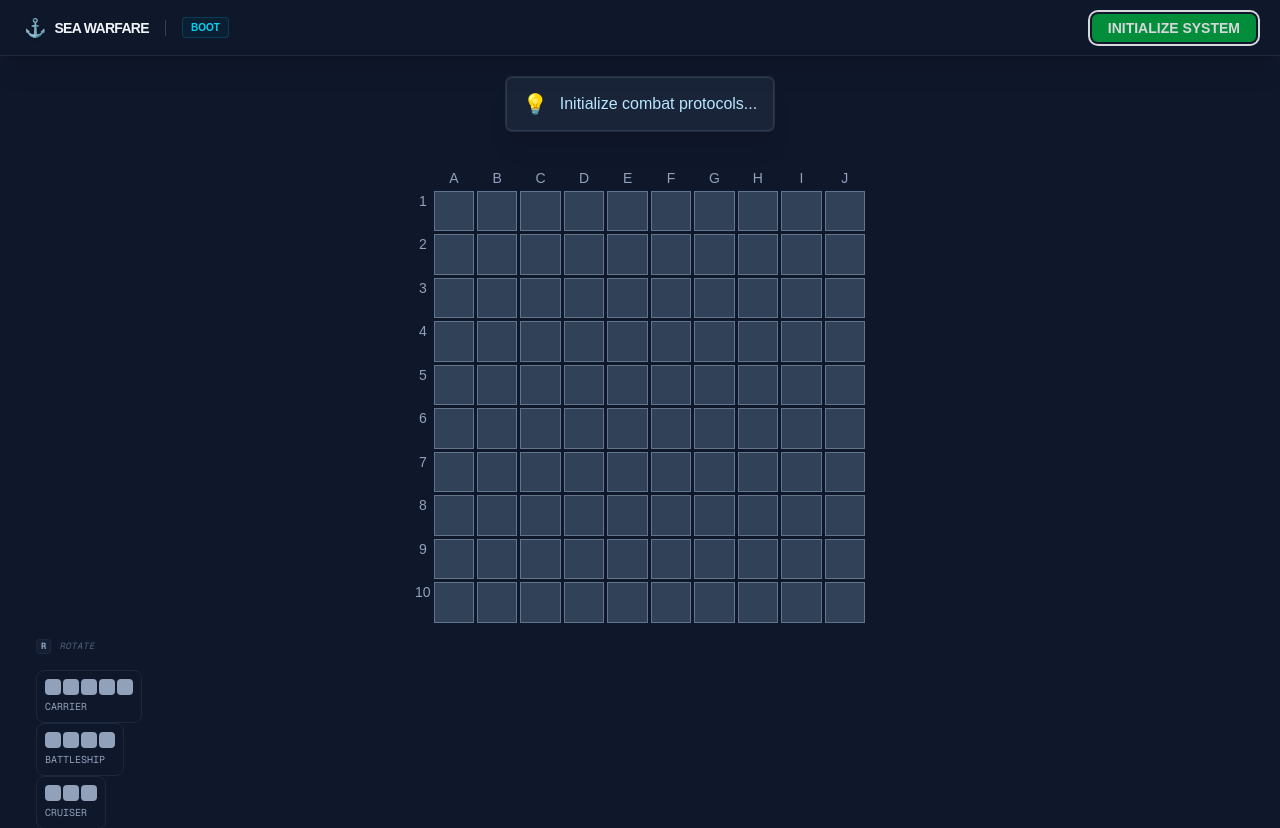
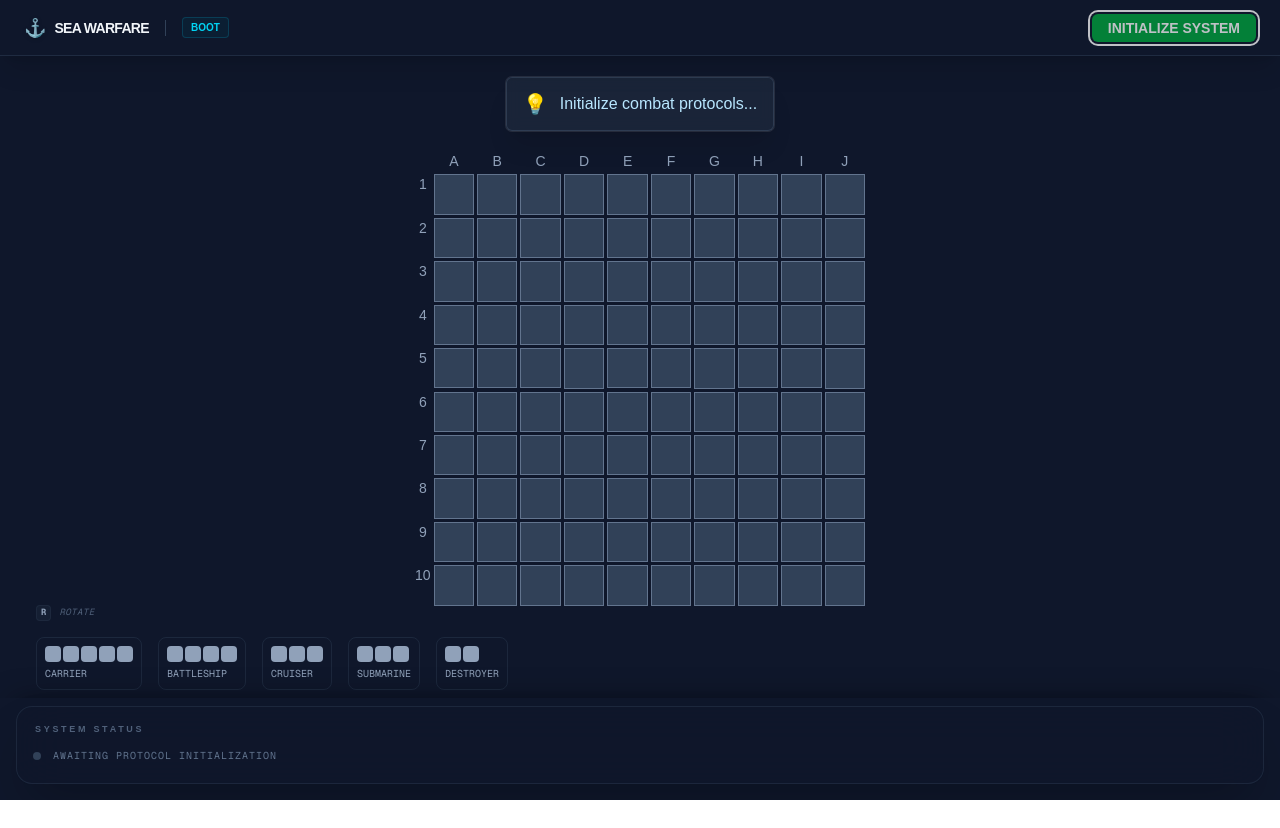
Before and after one commit to BetoCarr/sea-warfare, a Next.js app: page / in a window 1280 px wide. Shown: the top 828 px of the page. After the commit the page ends 800 px from the top, so only its background shows below. Built offline with nearby package versions, Linux system fonts and the light colour scheme.

Commit message:
refactor(layout): improve GameStage vertical spacing using flex-1 and shrink-0 (fix overlap issues)

```diff
--- a/src/app/layout.tsx
+++ b/src/app/layout.tsx
@@ -28,7 +28,7 @@ export default function RootLayout({
       <body
         className={`${geistSans.variable} ${geistMono.variable} antialiased min-h-screen bg-slate-900 text-slate-100 overflow-hidden`}
       >
-        <div id="app-root" className="min-h-screen flex flex-col">
+        <div id="app-root" className="h-[100dvh] flex flex-col">
           {children}
         </div>
       </body>
--- a/src/components/game/GameStage.tsx
+++ b/src/components/game/GameStage.tsx
@@ -50,6 +50,7 @@ export const GameStage = ({
     // --- Mobile Bridge ---
     const placement = useShipPlacement();
     console.log(placement)
+
     // Keyboard shortcut 'R' for rotation
     useEffect(() => {
         const handleKeyDown = (e: KeyboardEvent) => {
@@ -68,7 +69,7 @@ export const GameStage = ({
             phase === GamePhase.PLACEMENT && "md:pr-[280px]"
         )}>
             {/* 1. TOP SLOT: Feedback / Instructions (Stable Height) */}
-            <div className="h-20 sm:h-24 flex items-center justify-center flex-none z-20 pointer-events-none">
+            <div className="h-20 sm:h-24 flex items-center justify-center shrink-0">
                 <FeedbackMessage
                     message={activeMessage}
                     type={activeType}
@@ -78,8 +79,7 @@ export const GameStage = ({
             </div>
 
             {/* 2. CENTER SLOT: The Main Engagement Area (Board) */}
-            <div className="flex items-center justify-center min-h-0 py-2 sm:py-4">
-                <div className="w-full max-w-full flex items-center justify-center transition-transform duration-500">
+                <div className="flex-1 min-h-0 flex items-center justify-center py-2 sm:py-4">                <div className="w-full max-w-full flex items-center justify-center transition-transform duration-500">
                     <Board
                         size={10}
                         cells={playerBoard}
@@ -94,8 +94,8 @@ export const GameStage = ({
                     />
                 </div>
             </div>
-
-            <div className="flex flex-col gap-2 sm:gap-4 px-1">
+            {/* 3. BOTTOM SLOT: Ship Palette */}
+            <div className="shrink-0 flex flex-col gap-2 sm:gap-4 px-1">
                 <div className="flex justify-between items-center">
                     <OrientationToggle
                         orientation={placement.orientation}
--- a/src/components/game/ShipPalette.tsx
+++ b/src/components/game/ShipPalette.tsx
@@ -1,7 +1,6 @@
 "use client";
 import type { ShipType } from "@/lib/utils/types";
 import { ShipSpec } from "@/lib/game-logic/ships/ship-spec";
-// import { useShipPlacement } from "@/application/placement/useShipPlacement";
 import { useGameStore } from "@/lib/store/game-store";
 import { cn } from "@/lib/utils/utils";
 import { useMemo } from "react";
@@ -18,6 +17,7 @@ import { ShipPaletteItem } from "./ShipPaletteItem";
  * - Subscribes to `orientation` to layout segments horizontally or vertically.
  * - This provides WYSIWYG drag-and-drop feedback.
  */
+
 interface ShipPaletteProps {
     ships: ShipSpec[];
     selectedShipType: ShipType | null;
@@ -40,28 +40,27 @@ export const ShipPalette = ({
     return (
         <div
             className={cn(
-                "w-full h-full min-h-0 min-w-0 flex flex-col gap-4",
+                "w-full h-full min-h-0 min-w-0 flex flex-row gap-4",
             )}
         >
-            <div className="relative flex flex-col gap-2 sm:gap-4">
+            <div className="relative flex flex-row flex-wrap gap-2 sm:gap-4">
                 {/* Internal Ship List */}
-                <div>
                     {ships.map(ship => {
 
                         const isPlaced = placedTypes.has(ship.type);
                         const isSelected = selectedShipType === ship.type;
 
                         return (
+                            <div key={ship.type} className= "mb-2 last:mb-0">
                                 <ShipPaletteItem
                                     type={ship.type}
                                     size={ship.size}
                                     isSelected={isSelected}
                                     selectShip={() => selectShip(ship.type)}
                                 />
+                            </div>
                         );
                     })}
-                </div>
-
                 {/* Scroll shadows for mobile hint */}
                 <div className="md:hidden pointer-events-none absolute bottom-0 right-0 h-12 w-20 bg-gradient-to-l from-slate-950 via-slate-900/80 to-transparent z-10" />
                 <div className="md:hidden pointer-events-none absolute bottom-0 left-0 h-12 w-8 bg-gradient-to-r from-slate-950/50 to-transparent z-10" />
```
Lines whose indentation alone changed are shown as unchanged.
